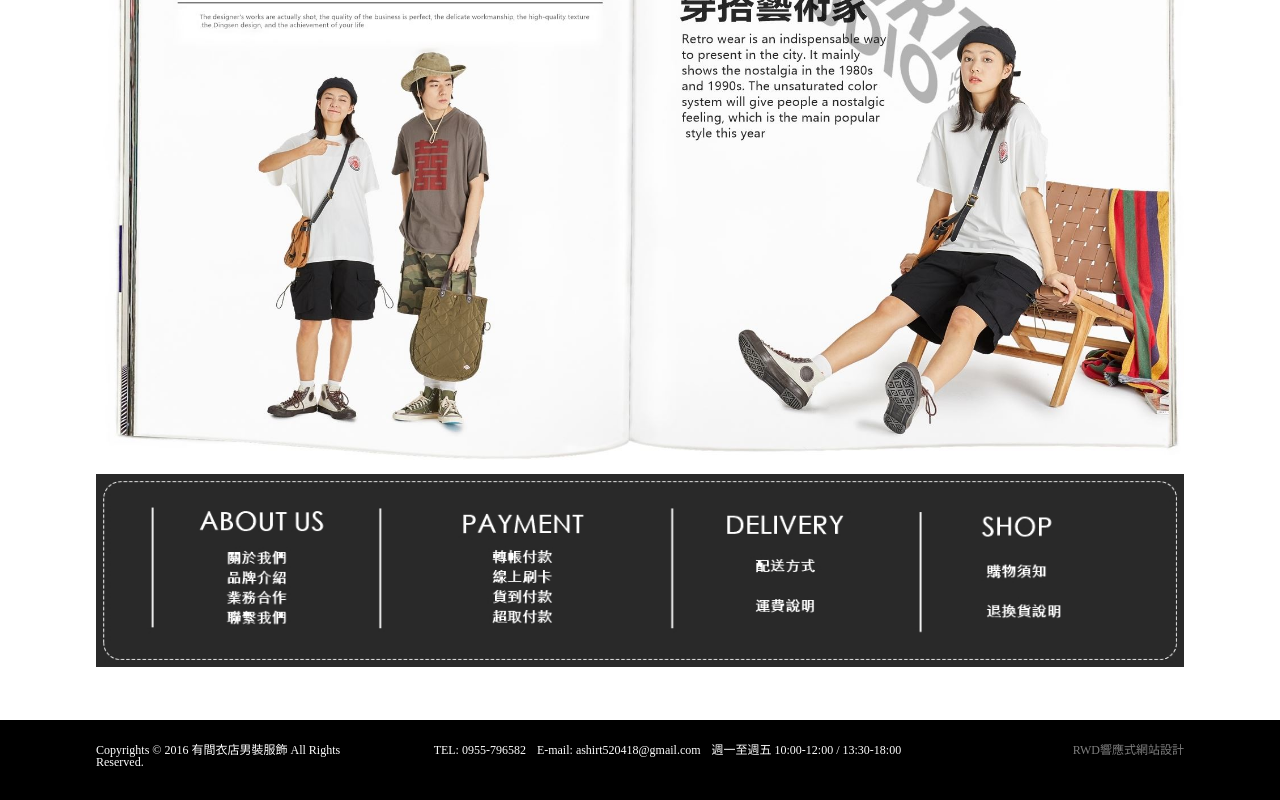
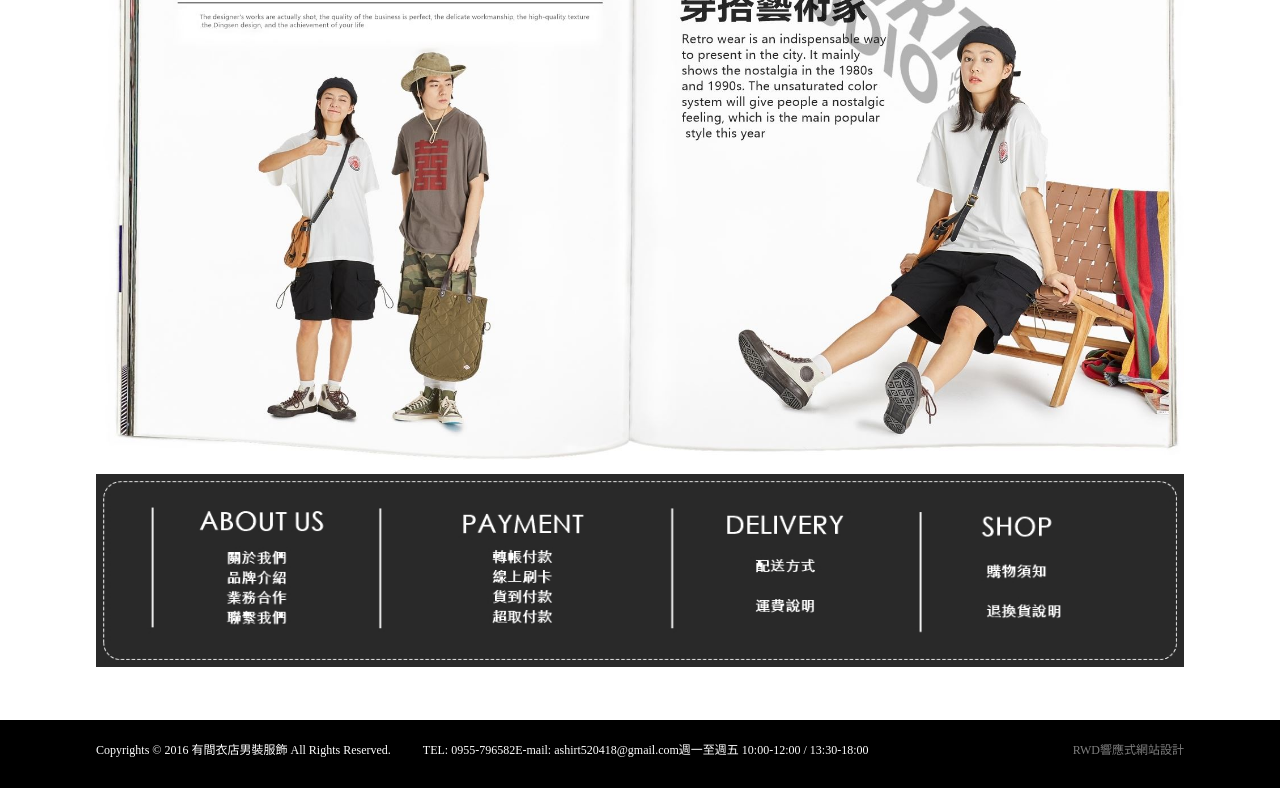
Before and after one commit to fannyho0923/ashirt, a Vue app: page / in a window 1280 px wide. Shown: the part 366-1166 px from the top of the page. Built offline with nearby package versions, Linux system fonts and the light colour scheme.

Commit message:
update footer

```diff
--- a/src/components/Footer.vue
+++ b/src/components/Footer.vue
@@ -1,6 +1,7 @@
 <template>
   <div class="container">
     <div class="body">
+      <div class="lpt">
         <div class="copyRight">
           Copyrights © 2016
           <b>有間衣店男裝服飾</b> All Rights Reserved.
@@ -18,7 +19,8 @@
             <li class="time">週一至週五 10:00-12:00 / 13:30-18:00</li>
           </ul>
         </div>
-      <div class="powered">
+      </div>
+      <div class="rpt">
         <a href="">RWD響應式網站設計</a>
       </div>
     </div>
@@ -45,11 +47,15 @@ label {
   display: flex;
   width: 85%;
   margin: 0 auto;
+  justify-content: space-between;
+}
+.lpt {
+  display: flex;
 }
 .siteInfo {
   display: flex;
   margin-left: 2rem;
-  width: 45%;
+  width: fit-content;
   justify-content: space-evenly;
 }
 .tel::before {
@@ -67,10 +73,4 @@ a {
   text-decoration: none;
   color: #7d7d7d;
 }
-.powered {
-  width: 25%;
-  text-align: right;
-  /* float: right;
-  text-align: right; */
-}
 </style>
```
Lines whose indentation alone changed are shown as unchanged.
